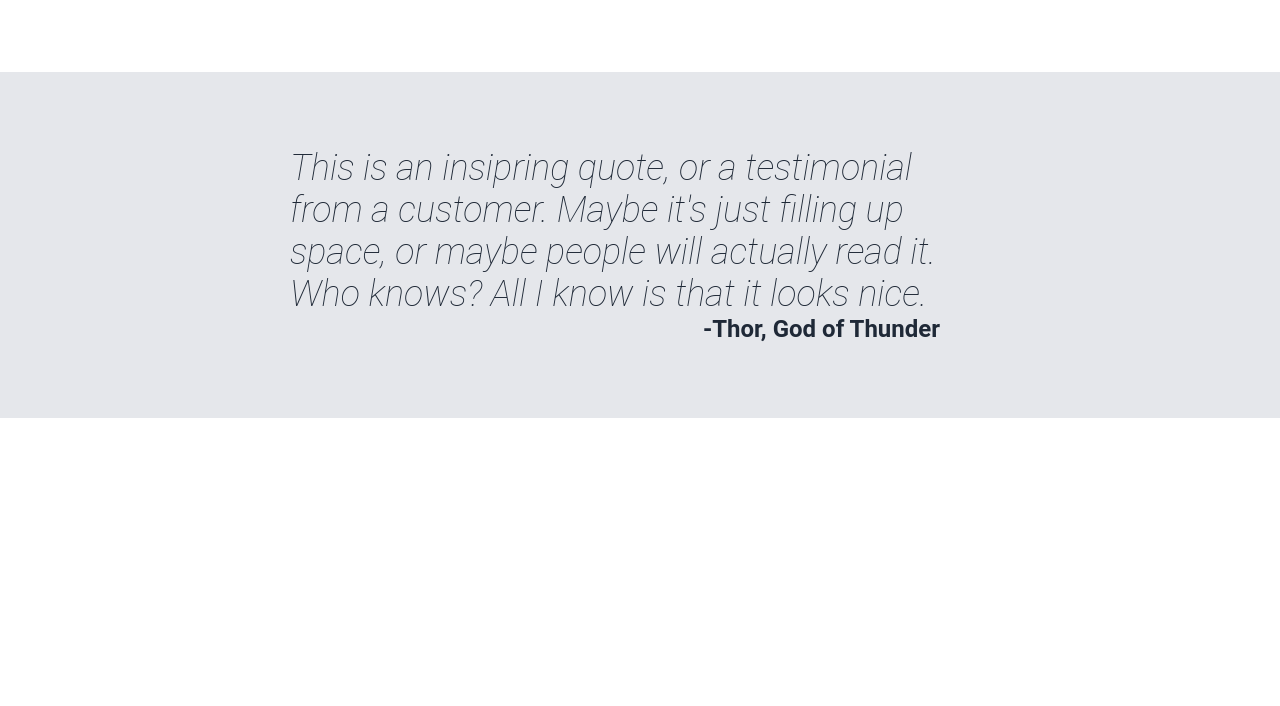
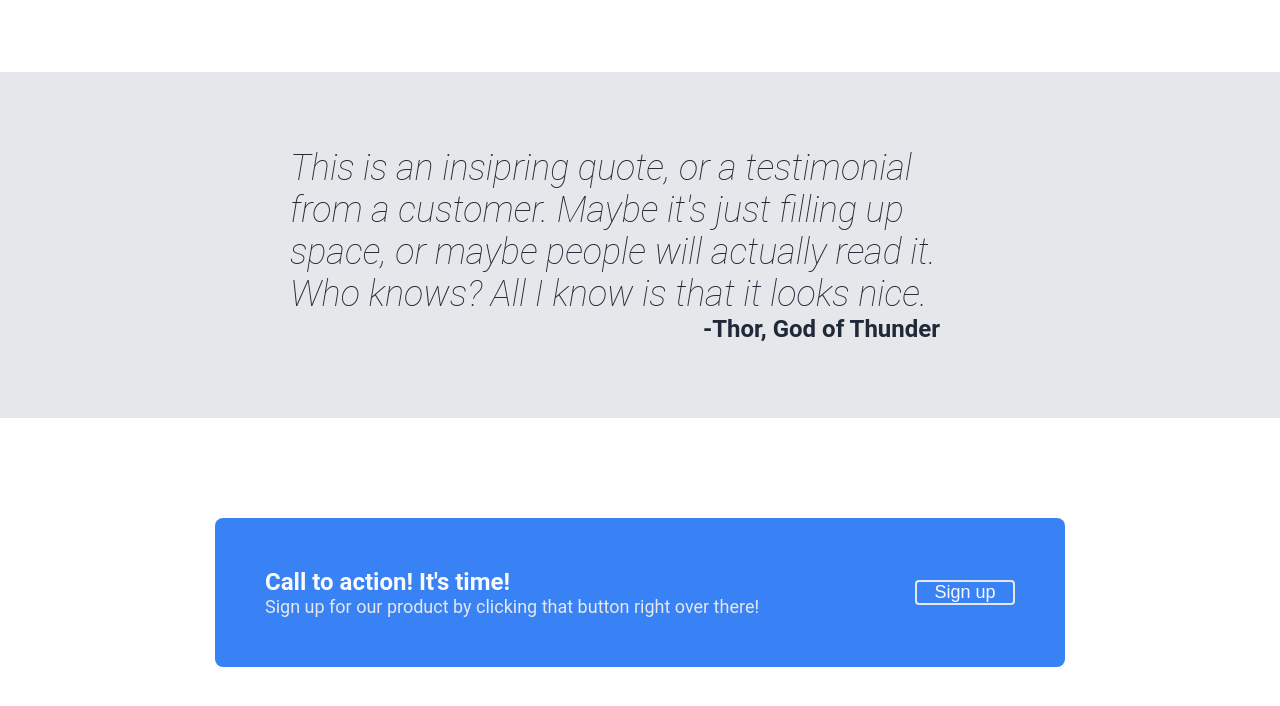
Before and after one commit to logjscript/Flexbox-Project, a plain HTML site: page index.html in a window 1280 px wide. Shown: the part 802-1508 px from the top of the page. Before the commit the page ends 1220 px from the top, so only its background shows below. Drawn offline with Linux system fonts and the light colour scheme.

Commit message:
Add section four material, align, and style

```diff
--- a/index.html
+++ b/index.html
@@ -56,5 +56,15 @@
       <div id="author">-Thor, God of Thunder</div>
     </div>
   </div>
+
+  <div class="container four">
+    <div id="four-left">
+      <h4>Call to action! It's time!</h4>
+      <p>Sign up for our product by clicking that button right over there!</p>
+    </div>
+    <div id="four-right">
+      <button>Sign up</button>
+    </div>
+  </div>
 </body>
 </html>
--- a/styles.css
+++ b/styles.css
@@ -62,6 +62,7 @@ button {
     background-color: #3882F6;
     color: #F9FAF8;
     font-size: 18px;
+    padding: 0;
 }
 
 header {
@@ -87,7 +88,7 @@ h1 {
     margin: 0;
 }
 
-h2 {
+h2, h4 {
     font-size: 24px;
     color: #F9FAF8;
     margin-bottom: auto;
@@ -159,3 +160,26 @@ a, p {
     font-weight: bolder;
     margin-right: 50px;
 }
+
+#four-left p {
+    font-size: 18px;
+}
+
+.four {
+    flex-direction: row;
+    justify-content: space-between;
+    align-items: center;
+    background-color: #3882F6;
+    width: 750px;
+    margin-top: 100px;
+    margin-bottom: 100px;
+    align-self: center;
+    padding: 50px;
+    border-radius: 8px;
+}
+
+#four-right button {
+    border: #E5E7EB solid 2px;
+    border-radius: 4px;
+    width: 100px;
+}
```
